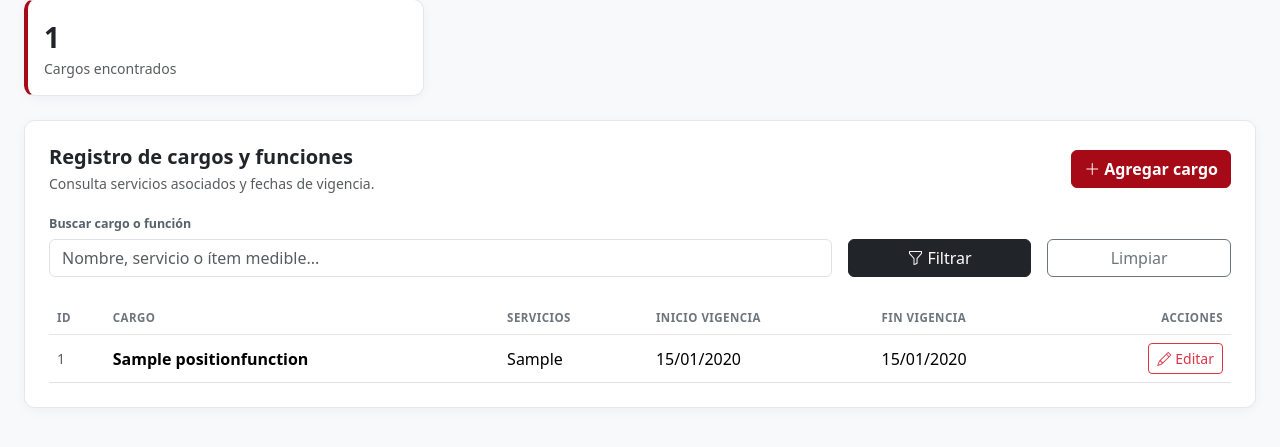
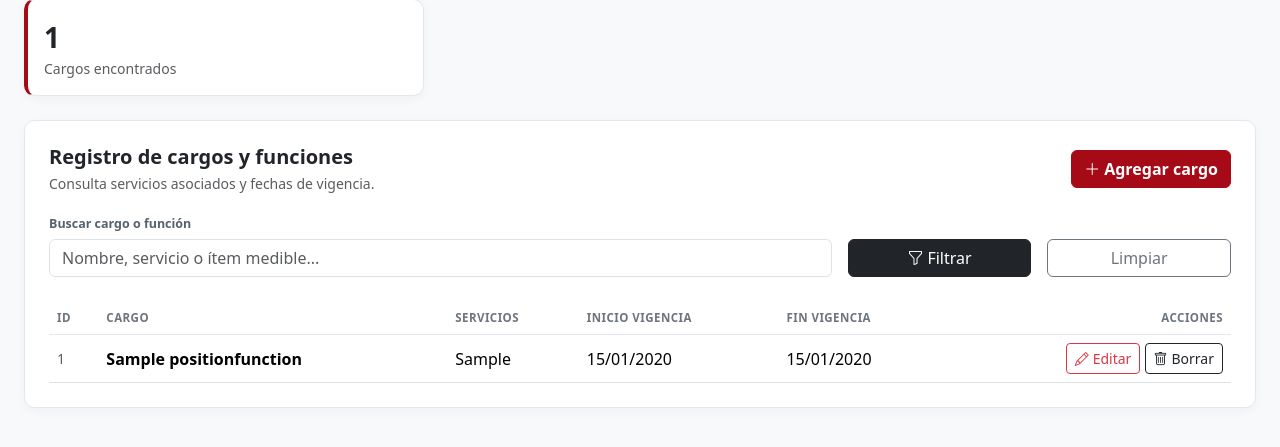
Before and after one commit to Franxescoo/Proyecto_Muni, a Django app: page /organization/positions/ in a window 1280 px wide. Shown: the part 319-766 px from the top of the page. Run offline with Django 5.2, Linux system fonts and the light colour scheme; a user stored in the database is signed in; tables that the repository leaves empty hold one stand-in row (values such as "Sample post").

Commit message:
Restore delete actions and modal links

```diff
--- a/templates/organization/position_list.html
+++ b/templates/organization/position_list.html
@@ -29,7 +29,7 @@
                 <p class="text-muted small mb-0">Consulta servicios asociados y fechas de vigencia.</p>
             </div>
             {% if perms.organization.add_positionfunction %}
-            <a class="btn btn-organization fw-semibold" href="{% url 'organization:position_create' %}"><i class="bi bi-plus-lg me-1"></i>Agregar cargo</a>
+            <a class="btn btn-organization fw-semibold" href="{% url 'organization:position_create' %}" data-organization-modal><i class="bi bi-plus-lg me-1"></i>Agregar cargo</a>
             {% endif %}
         </div>
 
@@ -58,10 +58,10 @@
                         <td class="text-nowrap">{{ position.validity_start|date:"d/m/Y"|default:"—" }}</td>
                         <td class="text-nowrap">{{ position.validity_end|date:"d/m/Y"|default:"—" }}</td>
                         <td class="text-end">
-                            {% if perms.organization.change_positionfunction %}
-                            <a class="btn btn-sm btn-outline-danger" href="{% url 'organization:position_edit' position.pk %}"><i class="bi bi-pencil me-1"></i>Editar</a>
-                            {% else %}<span class="text-muted small">Sin acciones disponibles</span>{% endif %}
-                        </td>
+ {% if perms.organization.change_positionfunction %}<a class="btn btn-sm btn-outline-danger" href="{% url 'organization:position_edit' position.pk %}" data-organization-modal><i class="bi bi-pencil me-1"></i>Editar</a>{% endif %}
+ {% if perms.organization.delete_positionfunction %}<form method="post" action="{% url 'organization:position_delete' position.pk %}" class="d-inline">{% csrf_token %}<button type="submit" class="btn btn-sm btn-outline-dark" data-organization-delete data-item-label="cargo {{ position.position_name|escape }}"><i class="bi bi-trash me-1"></i>Borrar</button></form>{% endif %}
+ {% if not perms.organization.change_positionfunction and not perms.organization.delete_positionfunction %}<span class="text-muted small">Sin acciones disponibles</span>{% endif %}
+ </td>
                     </tr>
                     {% empty %}
                     <tr><td colspan="6" class="text-center py-5"><i class="bi bi-person-badge fs-2 text-muted d-block mb-2"></i><span class="text-muted">No hay cargos y funciones para mostrar.</span></td></tr>
```
